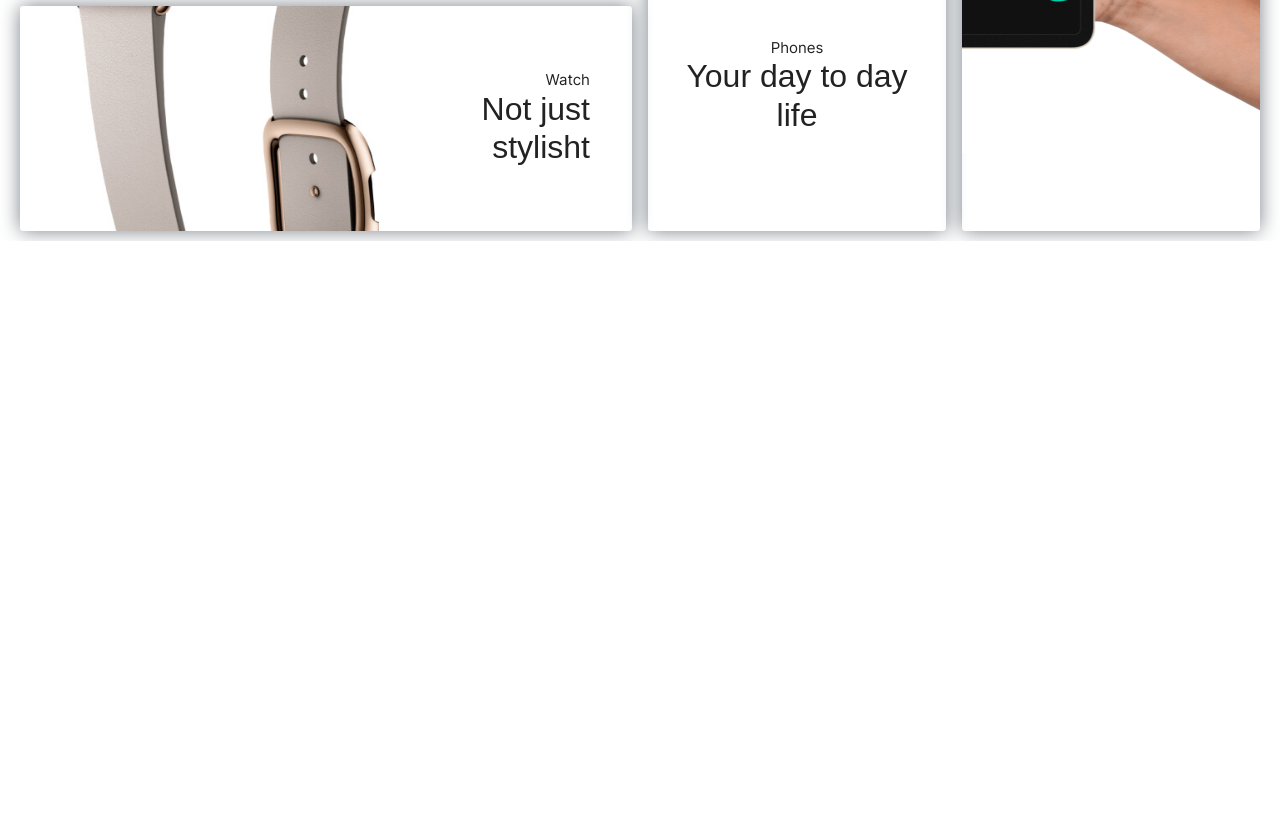
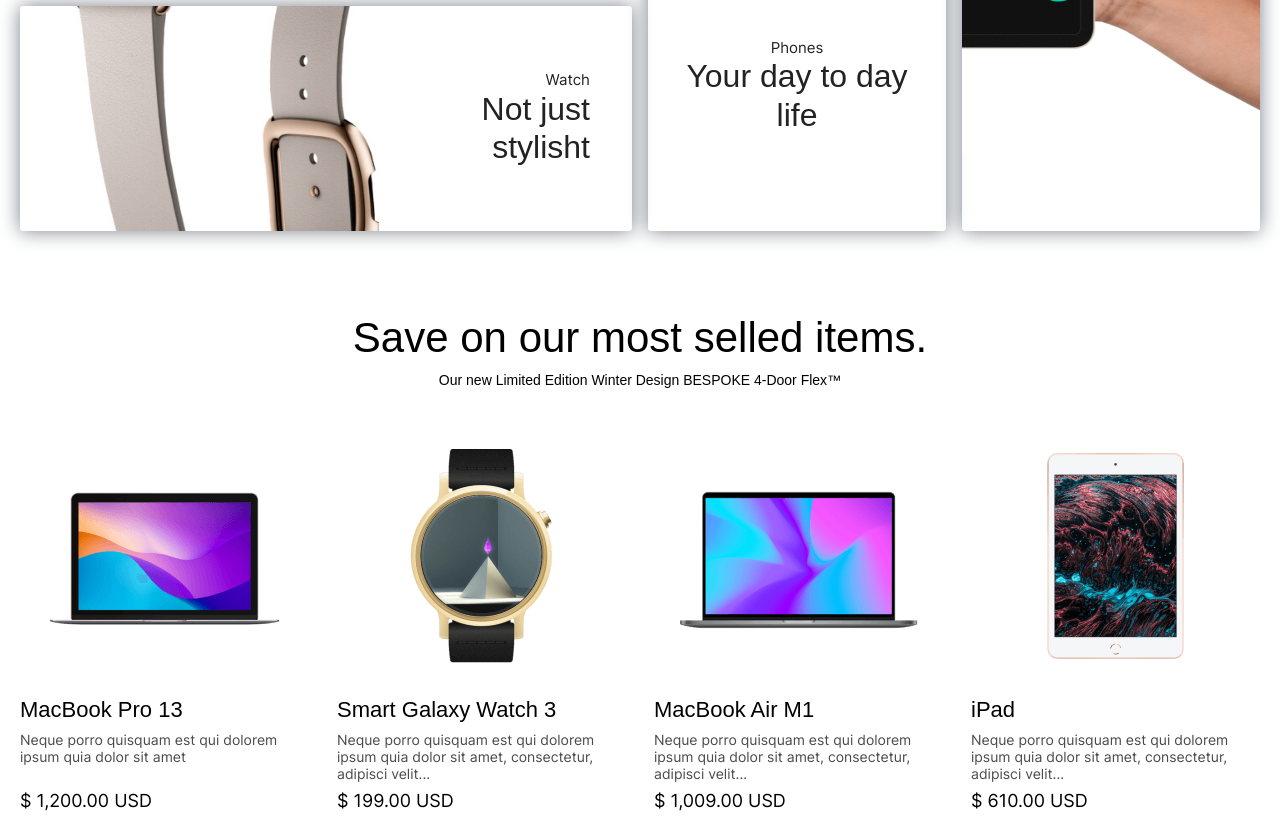
Before and after one commit to shokhmadaminov/California, a plain HTML site: page index.html in a window 1280 px wide. Shown: the part 1356-2196 px from the top of the page. Before the commit the page ends 1597 px from the top, so only its background shows below. Drawn offline with Linux system fonts and the light colour scheme; a web font is replaced by a local one.

Commit message:
saless sections

```diff
--- a/index.html
+++ b/index.html
@@ -105,6 +105,53 @@
         </section>
         <!-- CATIGORIES END -->
 
+        <!-- SALES -->
+        <section class="sales">
+            <div class="sales__inner">
+                <h2 class="sales__title">Save on our most selled items.</h2>
+                <h3 class="sales__subtitle">Our new Limited Edition Winter Design BESPOKE 4-Door Flex™</h3>
+                <ul class="sales__list">
+                    <!-- SALE ITEM 1 -->
+                    <li class="sales__item">
+                        <div class="sales__item-frame">
+                            <img class="sales__item-img" src="./images/jpg/macbook-pro.png" alt="macbook-pro" srcset="./images/jpg/macbook-pro.png 1x, ./images/jpg/macbook-pro@2x.png 2x" width="247" height="214">
+                        </div>
+                        <h3 class="sales__item-title">MacBook Pro 13</h3>
+                        <p class="sales__item-text">Neque porro quisquam est qui dolorem ipsum quia dolor sit amet</p>
+                        <span class="sales__item-price">$ 1,200.00 USD</span>
+                    </li>
+                    <!-- SALE ITEM 2 -->
+                    <li class="sales__item">
+                        <div class="sales__item-frame">
+                            <img class="sales__item-img" src="./images/jpg/smart-watch.png" alt="smart-watch" srcset="./images/jpg/smart-watch.png 1x, ./images/jpg/smart-watch@2x.png 2x" width="247" height="214">
+                        </div>
+                        <h3 class="sales__item-title">Smart Galaxy Watch 3</h3>
+                        <p class="sales__item-text">Neque porro quisquam est qui dolorem ipsum quia dolor sit amet, consectetur, adipisci velit...</p>
+                        <span class="sales__item-price">$ 199.00 USD</span>
+                    </li>
+                    <!-- SALE ITEM 3 -->
+                    <li class="sales__item">
+                        <div class="sales__item-frame">
+                            <img class="sales__item-img" src="./images/jpg/macbook-air.png" alt="macbook-air" srcset="./images/jpg/macbook-air.png 1x, ./images/jpg/macbook-air@2x.png 2x" width="247" height="214">
+                        </div>
+                        <h3 class="sales__item-title">MacBook Air M1</h3>
+                        <p class="sales__item-text">Neque porro quisquam est qui dolorem ipsum quia dolor sit amet, consectetur, adipisci velit...</p>
+                        <span class="sales__item-price">$ 1,009.00 USD</span>
+                    </li>
+                    <!-- SALE ITEM 4 -->
+                    <li class="sales__item">
+                        <div class="sales__item-frame">
+                            <img class="sales__item-img" src="./images/jpg/tablet.png" alt="tablet" srcset="./images/jpg/tablet.png 1x, ./images/jpg/tablet@2x.png 2x" width="247" height="214">
+                        </div>
+                        <h3 class="sales__item-title">iPad</h3>
+                        <p class="sales__item-text">Neque porro quisquam est qui dolorem ipsum quia dolor sit amet, consectetur, adipisci velit...</p>
+                        <span class="sales__item-price">$ 610.00 USD</span>
+                    </li>
+                </ul>
+            </div>
+        </section>
+        <!-- SALES END -->
+
     </main>
     <!-- MAIN END -->
 </body>
--- a/sass/abstracts/_mixins.scss
+++ b/sass/abstracts/_mixins.scss
@@ -37,6 +37,14 @@
     color: $black-color;
 }
 
+@mixin list-title {
+    font-family: $title-fonts;
+    font-weight: 400;
+    font-size: 2.2rem;
+    line-height: 1.25;
+    color: $black-color;
+}
+
 
 @mixin responsive($breakpoint) {
     @if($breakpoint == m-phone) {
--- a/sass/abstracts/_variables.scss
+++ b/sass/abstracts/_variables.scss
@@ -4,5 +4,6 @@ $text-color: #222;
 $site-bg-color: #fff;
 $primary-color: #3a7f9b;
 $section-bg-color: #dce5e2;
+$list-text-color: #4b4b4b;
 $white-color: #fff;
 $black-color: #000;
--- /dev/null
+++ b/sass/layout/_sales.scss
@@ -0,0 +1,83 @@
+.sales {
+    padding: 7.2rem 0 2.8rem;
+    &__inner {
+        @include container;
+    }
+    &__title {
+        @include main-titles;
+    }
+    &__subtitle {
+        @include main-subtitles;
+        margin-left: auto;
+        margin-right: auto;
+        margin-bottom: 3.2rem;
+    }
+    &__list {
+        list-style: none;
+        display: grid;
+        grid-template-columns: repeat(auto-fit, minmax(250px, 1fr));
+        gap: 2.8rem;
+        @include responsive(desktop) {
+            grid-template-columns: repeat(auto-fit, minmax(450px, 1fr));
+        }
+        @include responsive(big-tables) {
+            grid-template-columns: repeat(auto-fit, minmax(340px, 1fr));
+        }
+        @include responsive(tables) {
+            grid-template-columns: repeat(auto-fit, minmax(240px, 1fr));
+        }
+        @include responsive(phone) {
+            row-gap:5rem;
+        }
+    }
+    &__item {
+        padding-top: 2.8rem;
+        display: flex;
+        flex-direction: column;
+        @include responsive(desktop) {
+            align-items: center;
+            text-align: center;
+        }
+        @include responsive(phone) {
+            box-shadow: 0 0 10px #c9c9c9;
+            padding-bottom: 2rem;
+        }
+    }
+    &__item-frame {
+        width: 247px;
+        height: 214px;
+        margin-left: auto;
+        margin-right: auto;
+        margin-bottom: 3.3rem;
+        overflow: hidden;
+        @include responsive(phone) {
+            margin-bottom: 1rem;
+        }
+    }
+    &__item-img {
+        width: 247px;
+        height: 214px;
+        object-fit: cover;
+        transition: transform 0.4s ease;
+        &:hover {
+            transform: scale(1.2);
+        }
+    }
+    &__item-title {
+        @include list-title;
+        margin-bottom: 0.9rem;
+    }
+    &__item-text {
+        width: 100%;
+        max-width: 261px;
+        margin-bottom: 0.8rem;
+        color: $list-text-color;
+    }
+    &__item-price {
+        font-weight: 400;
+        font-size: 1.8rem;
+        line-height: 1.16;
+        color: $black-color;
+        margin-top: auto;
+    }
+}
--- a/sass/main.scss
+++ b/sass/main.scss
@@ -9,6 +9,7 @@
 @import 'layout/header';
 @import 'layout/footer';
 @import 'layout/catigories';
+@import 'layout/sales';
 @import 'layout/hero';
 @import 'layout/forms';
 
```
Also changed, not shown: css/main.css, images/jpg/macbook-air.png (added), images/jpg/macbook-air@2x.jpg (added), images/jpg/macbook-pro.png (added), images/jpg/macbook-pro@2x.jpg (added), images/jpg/smart-watch.png (added), images/jpg/smart-watch@2x.jpg (added), images/jpg/tablet.png (added), images/jpg/tablet@2x.jpg (added), 1 other file.
